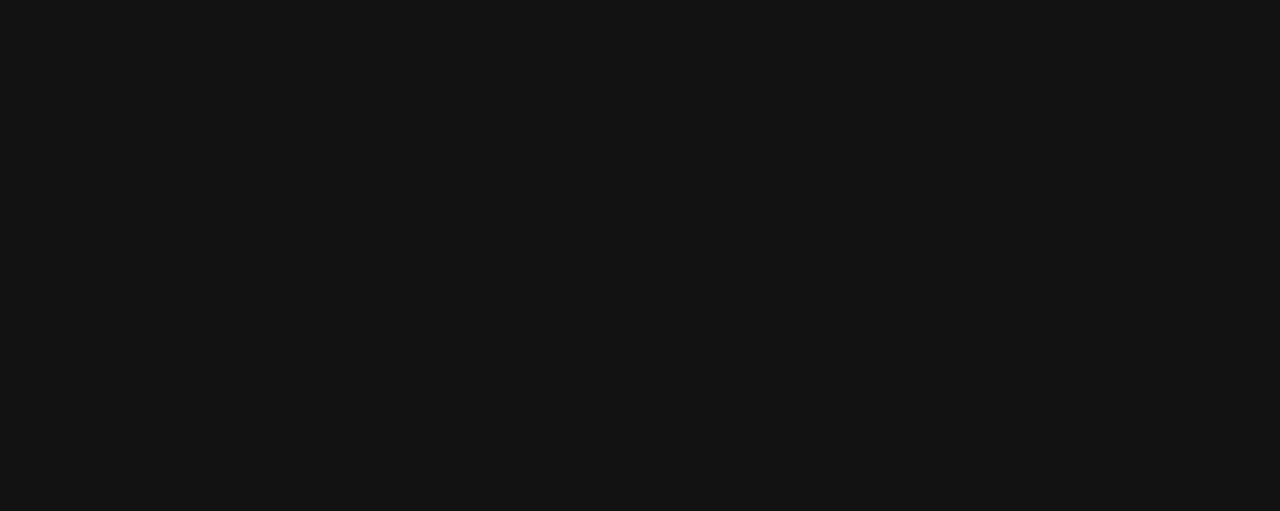
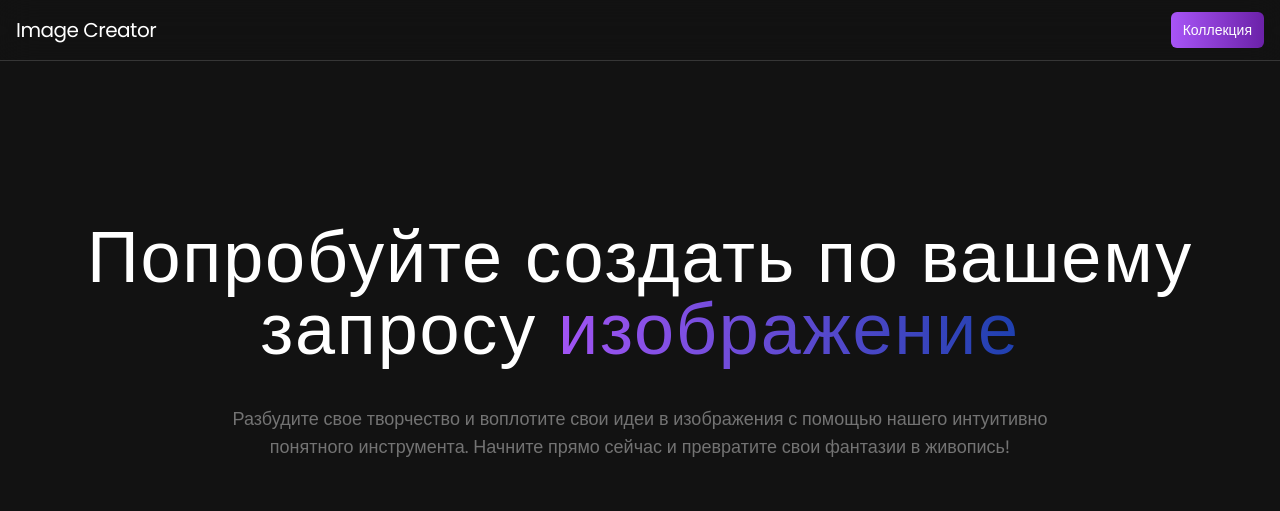
Before and after one commit to Cathermoni/image-creator-meme, a React (Vite) app: page /openai-page in a window 1280 px wide. Before the commit this address had no page. Shown: the top 511 px of the page. Built offline with nearby package versions, Linux system fonts and the light colour scheme.

Commit message:
add: fixed app

```diff
--- a/src/App.jsx
+++ b/src/App.jsx
@@ -16,8 +16,9 @@ const App = () => {
     <>
     <BrowserRouter>
       <Routes>
-        <Route index element={<MainPage />} />
+        <Route path='/' element={<MainPage />} />
         <Route path='/openai' element={<OpenaiPage />} />
+        <Route path='*' element={<MainPage />} />
       </Routes>
     </BrowserRouter>
     </>
```
